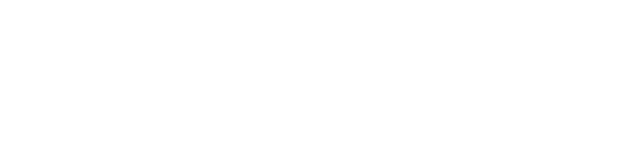
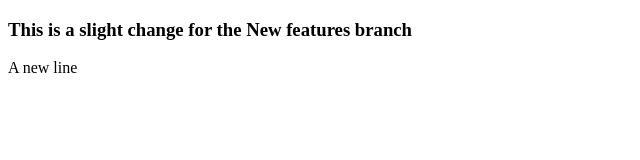
Before and after one commit to clement-duchemin/Git-test, a plain HTML site: page index.html in a window 1280 px wide. Shown: the whole page, without its empty margins (0-640 px from the left). Drawn offline with Linux system fonts and the light colour scheme.

Commit message:
added features

```diff
--- a/index.html
+++ b/index.html
@@ -4,9 +4,10 @@
     <meta charset="UTF-8">
     <meta http-equiv="X-UA-Compatible" content="IE=edge">
     <meta name="viewport" content="width=device-width, initial-scale=1.0">
-    <title>Document</title>
+    <title>Document !!!</title>
 </head>
 <body>
-
+    <h3>This is a slight change for the New features branch</h3>
+    <p>A new line</p>
 </body>
 </html>
```
